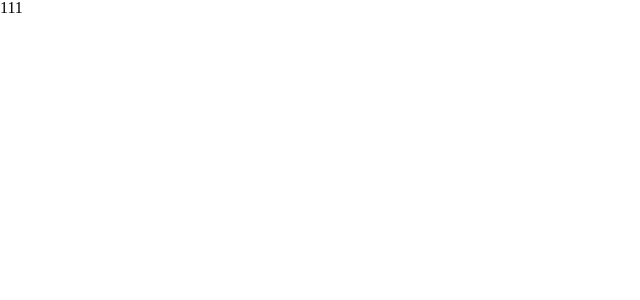
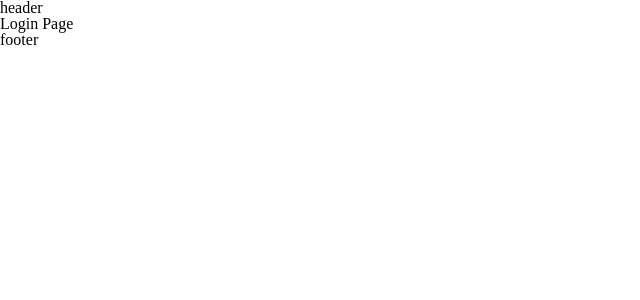
Before and after one commit to Contents-team2/nunutv, a React (Create React App) app: page /login in a window 1280 px wide. Shown: the top 300 px of the page, without its empty margins (0-640 px from the left). Built offline with nearby package versions, Linux system fonts and the light colour scheme.

Commit message:
install react-router-dom & layout

```diff
--- a/package.json
+++ b/package.json
@@ -12,6 +12,7 @@
     "react": "^18.2.0",
     "react-dom": "^18.2.0",
     "react-redux": "^8.1.2",
+    "react-router-dom": "^6.14.2",
     "react-scripts": "5.0.1",
     "styled-components": "^6.0.7",
     "styled-reset": "^4.5.1",
--- a/src/App.js
+++ b/src/App.js
@@ -1,10 +1,27 @@
 import React from 'react';
+import { RouterProvider, createBrowserRouter } from 'react-router-dom';
+import Login from './pages/Login';
+import Header from './layouts/Header';
+import Footer from './layouts/Footer';
+
+const router = createBrowserRouter([
+  {
+    path: "/",
+    element: <div>Hello</div>
+  },
+  {
+    path: "/login",
+    element: <Login />
+  }
+])
 
 const App = () => {
   return (
-    <div>
-      111
-    </div>
+    <>
+      <Header />
+      <RouterProvider router={router} />
+      <Footer />
+    </>
   );
 };
 
--- /dev/null
+++ b/src/layouts/Footer.jsx
@@ -0,0 +1,7 @@
+import React from "react";
+
+const Footer = () => {
+  return <footer>footer</footer>;
+};
+
+export default Footer;
--- /dev/null
+++ b/src/layouts/Header.jsx
@@ -0,0 +1,11 @@
+import React from "react";
+
+const Header = () => {
+  return (
+    <>
+      <header>header</header>
+    </>
+  );
+};
+
+export default Header;
--- /dev/null
+++ b/src/pages/Login.jsx
@@ -0,0 +1,7 @@
+import React from "react";
+
+const Login = () => {
+  return <div>Login Page</div>;
+};
+
+export default Login;
```
Also changed, not shown: 1 other file (tests, documents, lock files or other folders).
